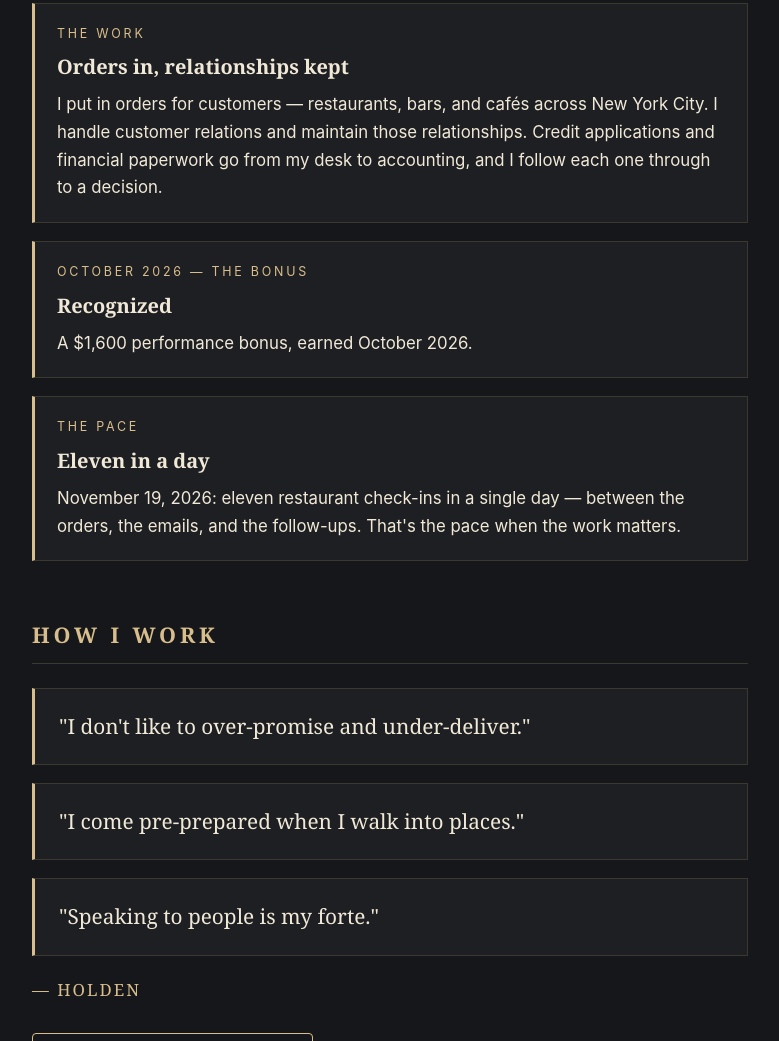
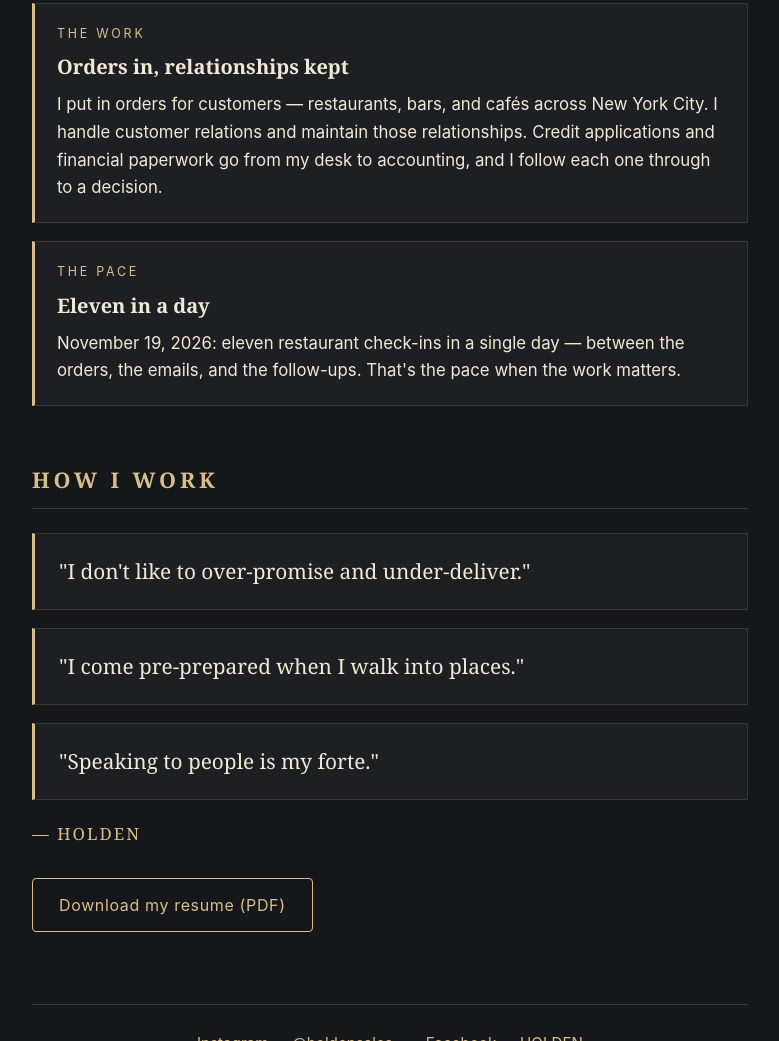
Before and after one commit to holdenkrivelin-max/holdenkrivelin.com, a plain HTML site: page index.html in a window 1280 px wide. Shown: the part 1192-2233 px from the top of the page, without its empty margins (250-1029 px from the left). Drawn offline with Linux system fonts and the light colour scheme.

Commit message:
Remove October 2026 $1,600 performance bonus from The Decade section

```diff
--- a/index.html
+++ b/index.html
@@ -69,11 +69,6 @@ footer .social a{color:var(--champagne); text-decoration:none; margin:0 10px;}
 <p>I put in orders for customers — restaurants, bars, and cafés across New York City. I handle customer relations and maintain those relationships. Credit applications and financial paperwork go from my desk to accounting, and I follow each one through to a decision.</p>
 </div>
 
-<div class="exhibit">
-<div class="kicker">October 2026 — The Bonus</div>
-<h3>Recognized</h3>
-<p>A $1,600 performance bonus, earned October 2026.</p>
-</div>
 
 <div class="exhibit">
 <div class="kicker">The Pace</div>
```
